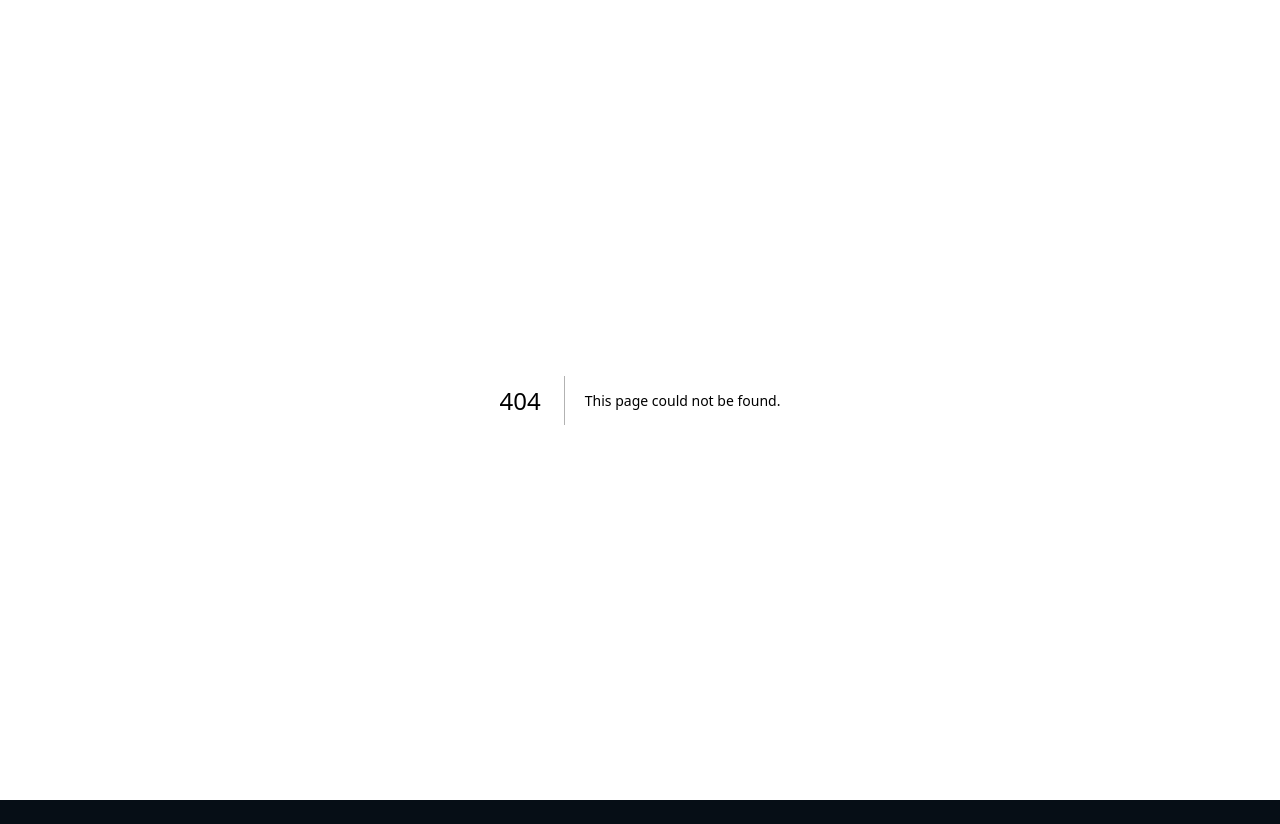
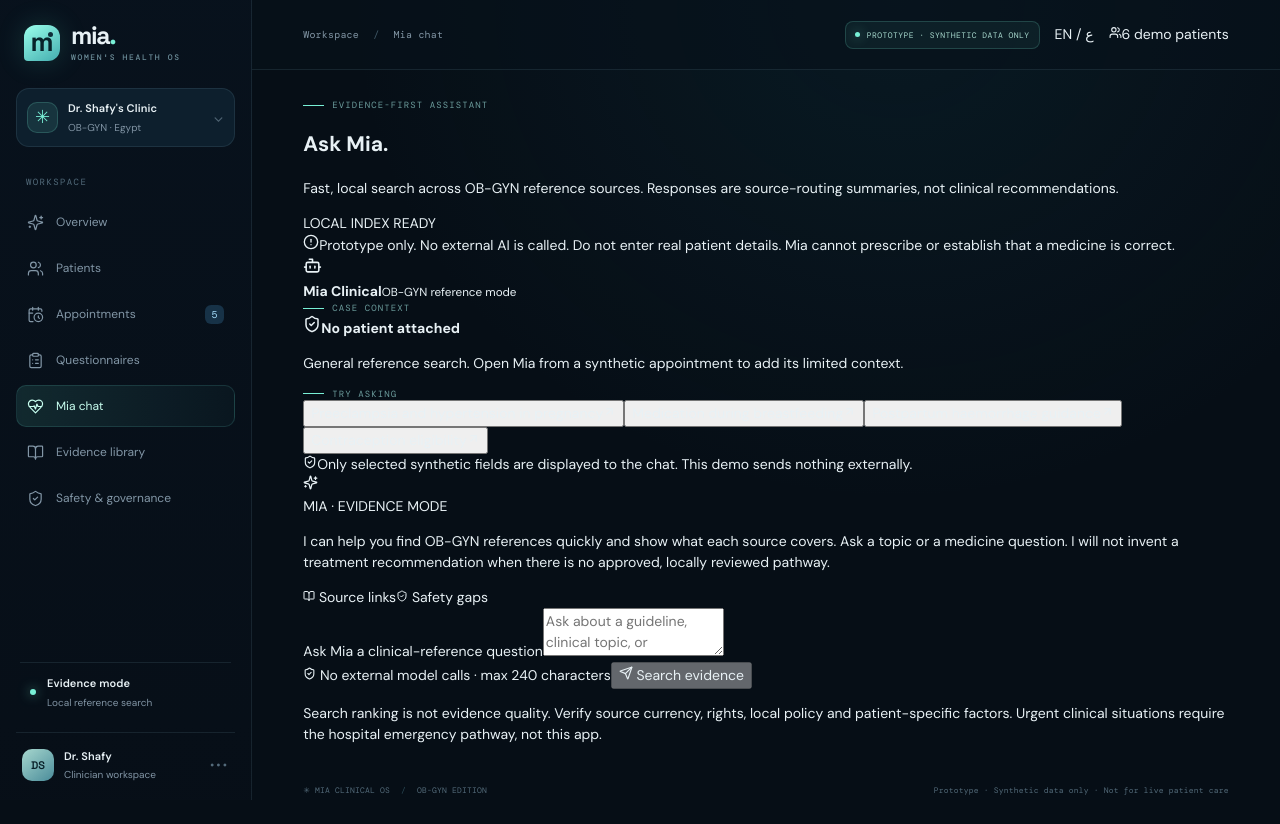
Before and after one commit to MohammedAbdelshafy/ai-front-desk, a Next.js app in the folder apps/mia-obgyn/: page /mia in a window 1280 px wide. Before the commit this address had no page. Before the commit the page ends 800 px from the top, so only its background shows below. Built offline with nearby package versions, Linux system fonts and the light colour scheme.

Commit message:
feat: add Mia page.tsx

```diff
--- /dev/null
+++ b/apps/mia-obgyn/src/app/mia/page.tsx
@@ -0,0 +1,56 @@
+"use client";
+import { Suspense, useEffect, useMemo, useState } from "react";
+import { useSearchParams } from "next/navigation";
+import Link from "next/link";
+import { ArrowUpRight, BookOpen, Bot, ChevronDown, CircleAlert, ExternalLink, HeartPulse, RotateCcw, Send, ShieldCheck, Sparkles } from "lucide-react";
+import { AppShell, DemoWarning, Eyebrow, PageHeading, SourceTag, StatusPill } from "@/components/app-shell";
+import { buildAppointmentContext, getPatientById } from "@/lib/demo/repositories";
+import { buildReferenceAnswer, type EvidenceAnswer } from "@/lib/evidence/answer";
+import type { Jurisdiction } from "@/lib/evidence/catalog";
+
+function ChatWorkspace() {
+ const params=useSearchParams();
+ const [query,setQuery]=useState("");
+ const [jurisdiction,setJurisdiction]=useState<Jurisdiction>("EG");
+ const [contextId,setContextId]=useState("");
+ const [patientId,setPatientId]=useState("");
+ const [answer,setAnswer]=useState<EvidenceAnswer|null>(null);
+ const [submittedQuery,setSubmittedQuery]=useState("");
+ useEffect(()=>{setQuery(params.get("q")??"");setContextId(params.get("context")??"");setPatientId(params.get("patient")??"");},[params]);
+ const appointmentContext=useMemo(()=>contextId?buildAppointmentContext(contextId):null,[contextId]);
+ const directPatient=useMemo(()=>patientId?getPatientById(patientId):null,[patientId]);
+ const selectedPatient=appointmentContext?.patient??directPatient;
+ const patientContextTags=selectedPatient?[
+  `Allergy status: ${selectedPatient.allergyStatus}`,
+  `Medicine statements: ${selectedPatient.medicines.length}`,
+  `Gestational week: ${selectedPatient.obstetricHistory.gestationalWeeks??"unknown"}`,
+  `Breastfeeding: ${selectedPatient.obstetricHistory.breastfeeding}`
+ ]:[];
+ function ask(text=query){const clean=text.trim().slice(0,240);if(!clean)return;setQuery(clean);setSubmittedQuery(clean);setAnswer(buildReferenceAnswer({question:clean,filters:{jurisdiction},selectedContext:patientContextTags}));}
+ const starters=["Preeclampsia and hypertension in pregnancy","Medication during breastfeeding","Postpartum haemorrhage guidance","Contraception eligibility"];
+ return <AppShell active="/mia"><PageHeading eyebrow="EVIDENCE-FIRST ASSISTANT" title="Ask Mia." description="Fast, local search across OB-GYN reference sources. Responses are source-routing summaries, not clinical recommendations." action={<span className="mia-online"><i/> LOCAL INDEX READY</span>}/>
+ <DemoWarning>Prototype only. No external AI is called. Do not enter real patient details. Mia cannot prescribe or establish that a medicine is correct.</DemoWarning>
+ <div className="chat-layout">
+  <aside className="chat-side"><div className="chat-side-head"><span className="chat-side-icon"><Bot size={19}/></span><div><b>Mia Clinical</b><small>OB-GYN reference mode</small></div><span className="tiny-pulse"/></div>
+   <div className="chat-side-divider"/><Eyebrow>CASE CONTEXT</Eyebrow>
+   {appointmentContext?<div className="context-box"><div className="context-title"><HeartPulse size={14}/><b>{appointmentContext.patient.demoName}</b><StatusPill>Demo</StatusPill></div><p>{appointmentContext.appointment.service} · {appointmentContext.appointment.id}</p><div className="context-fact"><span>Allergies</span><b>{appointmentContext.patient.allergyStatus}</b></div><div className="context-fact"><span>Gestation</span><b>{appointmentContext.patient.obstetricHistory.gestationalWeeks??"Unknown"}</b></div><div className="context-fact"><span>Medicines</span><b>{appointmentContext.patient.medicines.length} statements</b></div><button className="plain-action" type="button" onClick={()=>{setContextId("");setPatientId("");setAnswer(null);setSubmittedQuery("");}}>Remove context ×</button></div>:
+   directPatient?<div className="context-box"><div className="context-title"><HeartPulse size={14}/><b>{directPatient.demoName}</b><StatusPill>Demo</StatusPill></div><p>{directPatient.displayId}</p><div className="context-fact"><span>Allergies</span><b>{directPatient.allergyStatus}</b></div><div className="context-fact"><span>Medicines</span><b>{directPatient.medicines.length} statements</b></div><button className="plain-action" type="button" onClick={()=>{setPatientId("");setAnswer(null);}}>Remove context ×</button></div>:
+   <div className="no-context"><ShieldCheck size={18}/><b>No patient attached</b><p>General reference search. Open Mia from a synthetic appointment to add its limited context.</p></div>}
+   <Eyebrow>TRY ASKING</Eyebrow><div className="starter-list">{starters.map(s=><button key={s} type="button" onClick={()=>{setQuery(s);ask(s);}}>{s}<ArrowUpRight size={13}/></button>)}</div>
+   <div className="chat-sidebar-foot"><ShieldCheck size={14}/><span>Only selected synthetic fields are displayed to the chat. This demo sends nothing externally.</span></div>
+  </aside>
+  <section className="chat-main"><div className="chat-thread">
+    <div className="chat-message assistant"><span className="chat-avatar"><Sparkles size={15}/></span><div><div className="message-meta">MIA <span>· EVIDENCE MODE</span></div><div className="message-bubble"><p>I can help you find OB-GYN references quickly and show what each source covers. Ask a topic or a medicine question. I will not invent a treatment recommendation when there is no approved, locally reviewed pathway.</p><div className="message-capabilities"><span><BookOpen size={12}/> Source links</span><span><ShieldCheck size={12}/> Safety gaps</span></div></div></div></div>
+    {answer&&<><div className="chat-message user"><span className="user-chat-badge">DS</span><div><div className="message-meta user-meta">DR. SHAFY <span>· YOUR QUESTION</span></div><div className="message-bubble user-bubble">{submittedQuery}</div></div></div>
+    <div className="chat-message assistant"><span className="chat-avatar"><Sparkles size={15}/></span><div className="answer-width"><div className="message-meta">MIA <span>· LOCAL REFERENCE RETRIEVAL</span></div><div className="message-bubble"><div className="answer-status-row"><StatusPill kind={answer.status==="references_found"?"good":"warn"}>{answer.status==="references_found"?"References found":"Insufficient evidence"}</StatusPill><span className="response-time">LOCAL SEARCH</span></div><p>{answer.summary}</p>{answer.sources.length>0&&<div className="answer-sources"><div className="source-section-title">SOURCE MATCHES <span>{answer.sources.length}</span></div>{answer.sources.map(s=><article className="evidence-result" key={s.id}><div className="evidence-result-top"><SourceTag>{s.jurisdiction.join(" · ")}</SourceTag><span className="match-score">MATCH {Math.round(s.relevance)}</span></div><h3>{s.title}</h3><p>{s.publisher??"Publisher not captured"} · {s.version??"Version requires verification"}</p><small>Matched: {s.matchReason||"source metadata"}</small><div className="evidence-result-foot"><span>{s.ingest_status.replaceAll("_"," ")}</span><a href={s.url} target="_blank" rel="noreferrer">Open official source <ExternalLink size={12}/></a></div></article>)}</div>}
+     <details className="limitations-details" open><summary><CircleAlert size={14}/> Limits and clinician checks <ChevronDown size={14}/></summary><div className="detail-stack"><b>What Mia cannot conclude</b><ul>{answer.limitations.map((x)=><li key={x}>{x}</li>)}</ul><b>Verify before any clinical decision</b><ul>{answer.clinicianChecks.map((x)=><li key={x}>{x}</li>)}</ul><p className="approval-callout">Approved medication pathway: <strong>none in this prototype</strong>. No medicine, dose or regimen is being recommended.</p></div></details>
+    </div></div></div></>}
+   </div>
+   <form className="chat-composer" onSubmit={(e)=>{e.preventDefault();ask();}}><label className="visually-hidden" htmlFor="mia-question">Ask Mia a clinical-reference question</label><textarea id="mia-question" rows={2} value={query} onChange={(e)=>setQuery(e.target.value)} placeholder="Ask about a guideline, clinical topic, or medication evidence…" maxLength={240}/><div className="composer-bottom"><span><ShieldCheck size={13}/> No external model calls · max 240 characters</span><button className="button-primary" type="submit" disabled={!query.trim()}><Send size={14}/> Search evidence</button></div></form>
+   <p className="chat-disclaimer">Search ranking is not evidence quality. Verify source currency, rights, local policy and patient-specific factors. Urgent clinical situations require the hospital emergency pathway, not this app.</p>
+  </section>
+ </div>
+ </AppShell>;
+}
+
+export default function MiaPage(){return <Suspense fallback={<div className="loading-screen">Loading Mia evidence workspace…</div>}><ChatWorkspace/></Suspense>}
```
